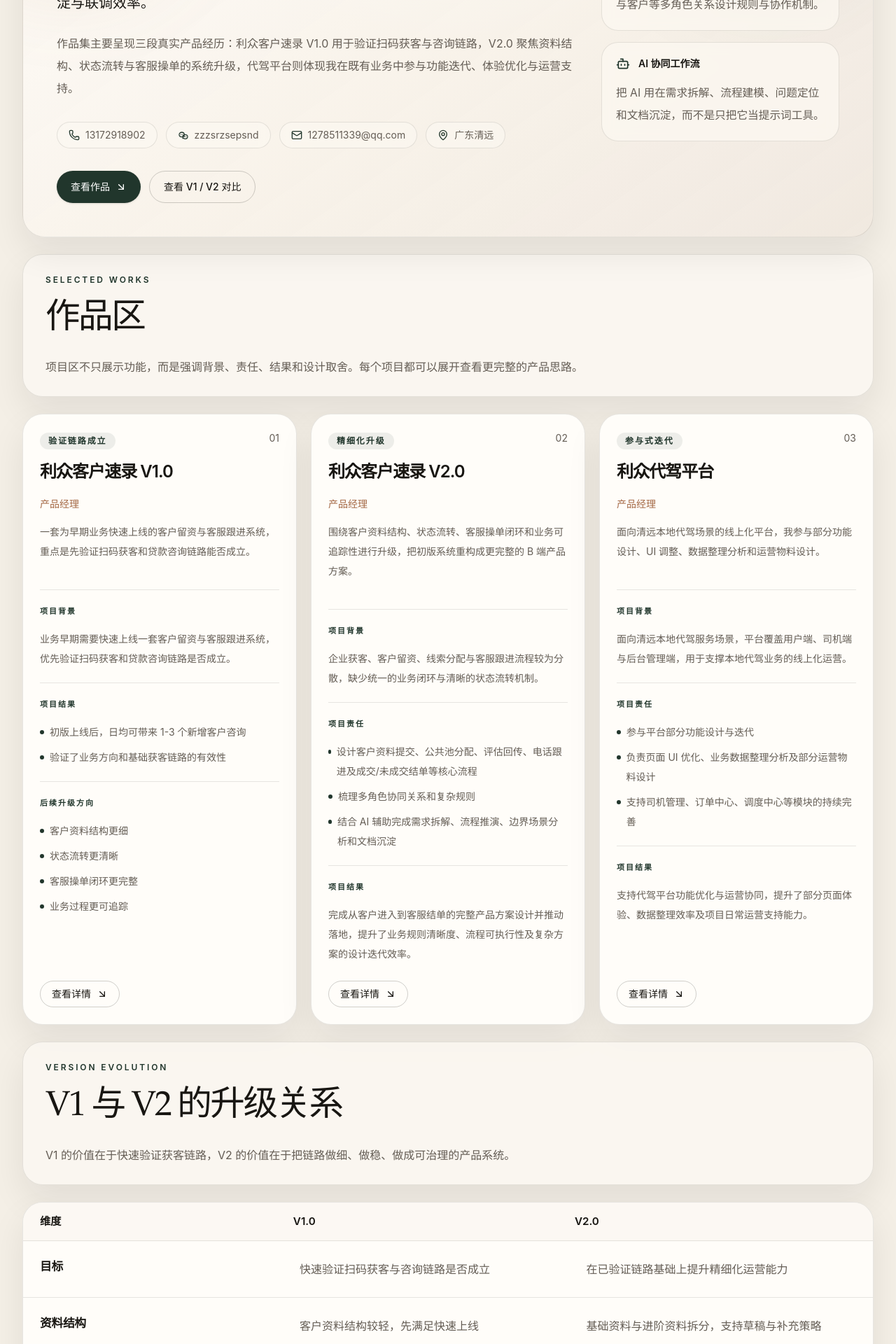
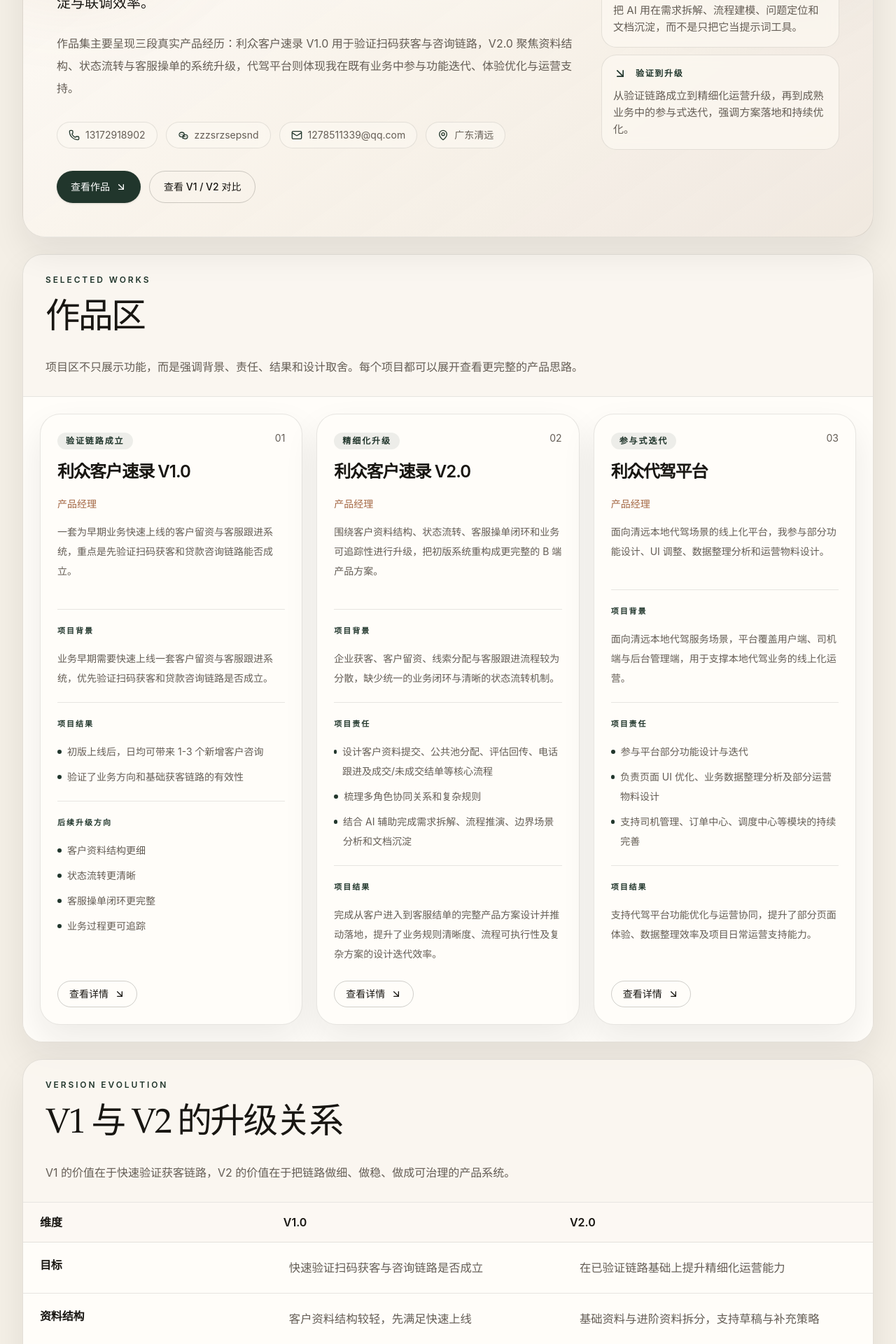
Before and after one commit to zzzgitdx/resume, a React (Vite) app: page / in a window 1280 px wide. Shown: the part 440-2360 px from the top of the page at 70% size. Built offline with nearby package versions, Linux system fonts and the light colour scheme.

Commit message:
Refine portfolio section composition

```diff
--- a/src/App.tsx
+++ b/src/App.tsx
@@ -206,21 +206,22 @@ function App() {
               </motion.div>
             </div>
 
-            <div className="grid gap-4 self-start print:hidden">
+            <div className="grid gap-2.5 self-start print:hidden">
               {heroInsights.map((item, index) => {
                 const icon = [
                   <BriefcaseBusiness className="h-5 w-5" key="role" />,
                   <Blocks className="h-5 w-5" key="roles" />,
                   <Bot className="h-5 w-5" key="ai" />,
+                  <ArrowDownRight className="h-5 w-5" key="iteration" />,
                 ][index]
 
                 return (
                   <motion.div
                     key={item.title}
-                    initial={{ opacity: 0, x: 18 }}
-                    animate={{ opacity: 1, x: 0 }}
-                    transition={{ delay: 0.18 + index * 0.08, duration: 0.45 }}
-                    whileHover={{ y: -4 }}
+                    initial={{ opacity: 0, x: 28, y: 10, scale: 0.96 }}
+                    animate={{ opacity: 1, x: 0, y: 0, scale: 1 }}
+                    transition={{ delay: 0.16 + index * 0.08, duration: 0.5, ease: 'easeOut' }}
+                    whileHover={{ y: -4, scale: 1.01, transition: { duration: 0.14, ease: 'easeOut' } }}
                   >
                     <HeroInsightCard icon={icon} title={item.title} desc={item.desc} />
                   </motion.div>
@@ -230,8 +231,20 @@ function App() {
           </div>
         </motion.section>
 
-        <SectionHeader id="works" kicker={t('works.kicker')} title={t('works.title')} intro={t('works.intro')} />
-        <section className="grid gap-5 lg:grid-cols-3 print:grid-cols-1">
+        <section
+          id="works"
+          className="overflow-hidden rounded-[1.8rem] border border-[color:var(--line)] bg-[color:var(--surface)] shadow-[var(--shadow)] print:rounded-none print:border print:shadow-none"
+        >
+          <div className="px-6 py-7 md:px-8">
+            <p className="text-xs font-semibold tracking-[0.24em] text-[var(--accent)] uppercase">{t('works.kicker')}</p>
+            <div className="mt-3 space-y-4">
+              <h2 className="font-serif text-[2.4rem] tracking-[-0.05em] whitespace-nowrap md:text-[3.1rem] print:text-2xl">{t('works.title')}</h2>
+              <p className="max-w-4xl text-sm leading-7 text-[var(--muted)] md:text-base print:text-xs print:leading-6">{t('works.intro')}</p>
+            </div>
+          </div>
+
+          <div className="border-t border-[color:var(--line)] bg-[color:var(--surface-strong)] px-5 py-5 md:px-6 md:py-6">
+            <div className="grid gap-5 lg:grid-cols-3 print:grid-cols-1">
               {projects.map((project, index) => (
                 <motion.article
                   key={project.key}
@@ -265,11 +278,24 @@ function App() {
                   </button>
                 </motion.article>
               ))}
+            </div>
+          </div>
         </section>
 
-        <SectionHeader id="compare" kicker={t('compare.kicker')} title={t('compare.title')} intro={t('compare.intro')} />
-        <section className="overflow-hidden rounded-[1.8rem] border border-[color:var(--line)] bg-[color:var(--surface-strong)] shadow-[var(--shadow)] print:shadow-none">
-          <div className="hidden grid-cols-[0.9fr_1fr_1fr] border-b border-[color:var(--line)] bg-[color:var(--surface)] px-6 py-4 text-[0.95rem] font-semibold text-[var(--text)] md:grid">
+        <section
+          id="compare"
+          className="overflow-hidden rounded-[1.8rem] border border-[color:var(--line)] bg-[color:var(--surface)] shadow-[var(--shadow)] print:rounded-none print:border print:shadow-none"
+        >
+          <div className="px-6 py-7 md:px-8">
+            <p className="text-xs font-semibold tracking-[0.24em] text-[var(--accent)] uppercase">{t('compare.kicker')}</p>
+            <div className="mt-3 space-y-4">
+              <h2 className="font-serif text-[2.4rem] tracking-[-0.05em] whitespace-nowrap md:text-[3.1rem] print:text-2xl">{t('compare.title')}</h2>
+              <p className="max-w-4xl text-sm leading-7 text-[var(--muted)] md:text-base print:text-xs print:leading-6">{t('compare.intro')}</p>
+            </div>
+          </div>
+
+          <div className="border-t border-[color:var(--line)] bg-[color:var(--surface-strong)]">
+            <div className="hidden grid-cols-[0.85fr_1fr_1fr] border-b border-[color:var(--line)] bg-[color:var(--surface)] px-6 py-4 text-base font-semibold text-[var(--text)] md:grid">
               <div>{t('compare.columns.dimension')}</div>
               <div>{t('compare.columns.v1')}</div>
               <div>{t('compare.columns.v2')}</div>
@@ -282,23 +308,36 @@ function App() {
                   whileInView={{ opacity: 1, y: 0 }}
                   viewport={{ once: true, amount: 0.25 }}
                   transition={{ delay: index * 0.04, duration: 0.35 }}
-                className="px-6 py-6 md:grid md:grid-cols-[0.9fr_1fr_1fr] md:gap-6"
+                  className="px-6 py-5 md:grid md:grid-cols-[0.85fr_1fr_1fr] md:gap-5"
                 >
                   <div className="mb-4 md:mb-0">
                     <div className="inline-flex rounded-full bg-[color:var(--accent-soft)] px-3 py-1 text-[11px] font-semibold tracking-[0.16em] text-[var(--accent)] uppercase md:hidden">
                       0{index + 1}
                     </div>
-                  <h3 className="mt-3 text-base font-semibold tracking-[-0.02em] text-[var(--text)] md:mt-0 md:text-[1.05rem]">{row.dimension}</h3>
+                    <h3 className="mt-3 text-[0.98rem] font-semibold tracking-[-0.01em] text-[var(--text)] md:mt-0 md:text-[1rem]">{row.dimension}</h3>
                   </div>
                   <CompareColumn label={t('compare.columns.v1')} value={row.v1} />
                   <CompareColumn label={t('compare.columns.v2')} value={row.v2} emphasize />
                 </motion.div>
               ))}
             </div>
+          </div>
         </section>
 
-        <SectionHeader id="ai" kicker={t('ai.kicker')} title={t('ai.title')} intro={t('ai.intro')} />
-        <section className="grid gap-5 md:grid-cols-3 print:grid-cols-3">
+        <section
+          id="ai"
+          className="overflow-hidden rounded-[1.8rem] border border-[color:var(--line)] bg-[color:var(--surface)] shadow-[var(--shadow)] print:rounded-none print:border print:shadow-none"
+        >
+          <div className="px-6 py-7 md:px-8">
+            <p className="text-xs font-semibold tracking-[0.24em] text-[var(--accent)] uppercase">{t('ai.kicker')}</p>
+            <div className="mt-3 space-y-4">
+              <h2 className="font-serif text-[2.4rem] tracking-[-0.05em] whitespace-nowrap md:text-[3.1rem] print:text-2xl">{t('ai.title')}</h2>
+              <p className="max-w-4xl text-sm leading-7 text-[var(--muted)] md:text-base print:text-xs print:leading-6">{t('ai.intro')}</p>
+            </div>
+          </div>
+
+          <div className="border-t border-[color:var(--line)] bg-[color:var(--surface-strong)] px-5 py-5 md:px-6 md:py-6">
+            <div className="grid gap-5 md:grid-cols-3 print:grid-cols-3">
               {aiCards.map((card, index) => (
                 <motion.div
                   key={card.title}
@@ -315,6 +354,8 @@ function App() {
                   <p className="mt-3 text-sm leading-7 text-[var(--muted)] print:text-xs print:leading-6">{card.desc}</p>
                 </motion.div>
               ))}
+            </div>
+          </div>
         </section>
 
         <SectionHeader id="contact" kicker={t('contact.kicker')} title={t('contact.title')} intro={t('contact.intro')} />
@@ -428,12 +469,12 @@ function HeroInsightCard({
   desc: string
 }) {
   return (
-    <div className="rounded-[1.5rem] border border-[color:var(--line)] bg-[color:var(--surface)]/88 p-5 backdrop-blur-sm">
-      <div className="flex items-center gap-3 text-[var(--accent)]">
+    <div className="rounded-[1.35rem] border border-[color:var(--line)] bg-[color:var(--surface)]/88 p-4 backdrop-blur-sm transition-all duration-100 ease-out hover:border-[color:var(--line-strong)] hover:bg-[color:var(--surface)] hover:shadow-[0_18px_36px_rgba(18,19,18,0.08)] dark:hover:shadow-[0_18px_36px_rgba(0,0,0,0.22)]">
+      <div className="flex items-center gap-3 text-[var(--accent)] transition-colors duration-100 ease-out">
         {icon}
-        <span className="text-sm font-semibold text-[var(--text)]">{title}</span>
+        <span className="text-[12px] font-semibold tracking-[0.14em] text-[var(--accent)] uppercase transition-colors duration-100 ease-out">{title}</span>
       </div>
-      <p className="mt-4 text-[0.98rem] leading-8 text-[var(--muted)]">{desc}</p>
+      <p className="mt-2.5 text-[0.94rem] leading-6 text-[var(--muted)]">{desc}</p>
     </div>
   )
 }
@@ -450,7 +491,7 @@ function CompareColumn({
   return (
     <div className={`rounded-[1.25rem] border p-4 ${emphasize ? 'border-[color:var(--line-strong)] bg-[color:var(--accent-soft)]/55' : 'border-[color:var(--line)] bg-[color:var(--surface)]'} md:border-0 md:bg-transparent md:p-0`}>
       <p className="text-[11px] font-semibold tracking-[0.18em] text-[var(--accent)] uppercase md:hidden">{label}</p>
-      <p className="mt-3 text-[0.96rem] leading-8 text-[var(--muted)] md:mt-0 md:text-[1rem]">{value}</p>
+      <p className="mt-3 text-[0.98rem] leading-7 text-[var(--muted)] md:mt-0 md:text-[1.02rem] md:leading-8">{value}</p>
     </div>
   )
 }
--- a/src/i18n.ts
+++ b/src/i18n.ts
@@ -44,6 +44,10 @@ const resources = {
           {
             title: 'AI 协同工作流',
             desc: '把 AI 用在需求拆解、流程建模、问题定位和文档沉淀，而不是只把它当提示词工具。',
+          },
+          {
+            title: '验证到升级',
+            desc: '从验证链路成立到精细化运营升级，再到成熟业务中的参与式迭代，强调方案落地和持续优化。',
           },
         ],
       },
@@ -196,6 +200,10 @@ const resources = {
             title: 'AI as part of the workflow',
             desc: 'AI is used for decomposition, workflow modeling, issue isolation, and documentation instead of being treated as a prompt gimmick.',
           },
+          {
+            title: 'Validation to upgrade',
+            desc: 'The work spans validating a funnel, refining operations, and contributing to iterative improvements inside a running business.',
+          },
         ],
       },
       works: {
```
Lines whose indentation alone changed are shown as unchanged.
